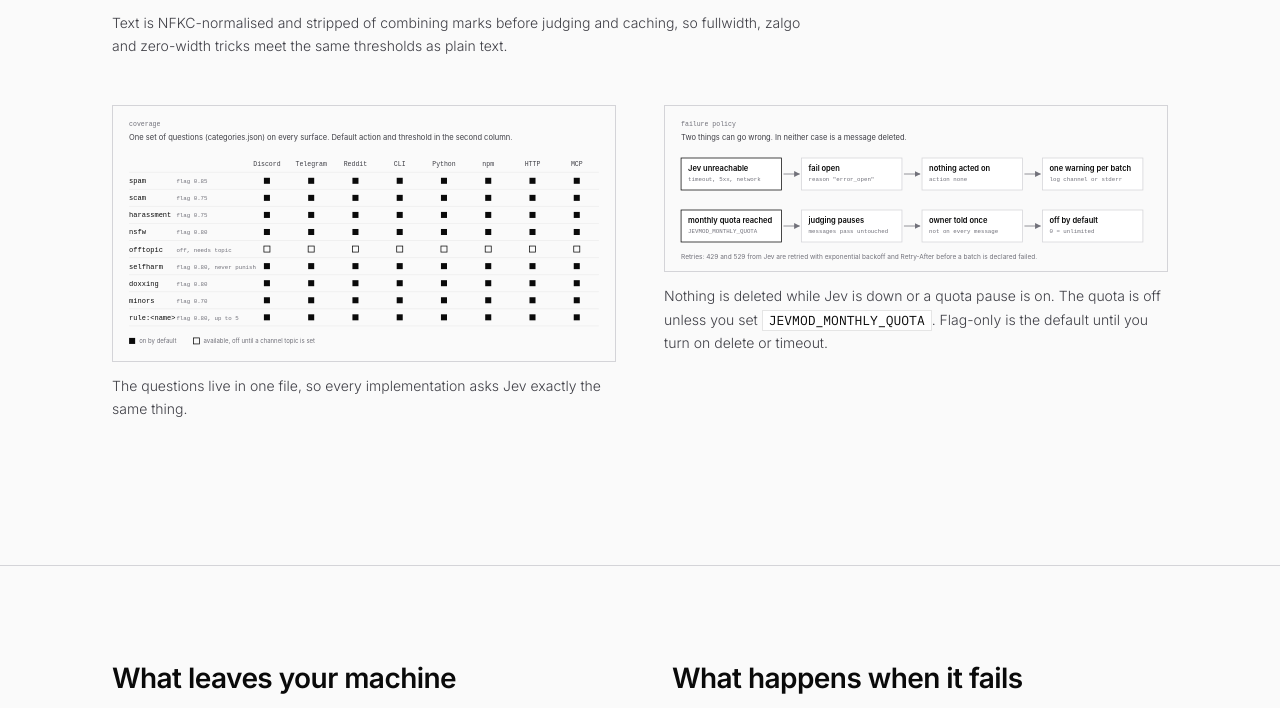
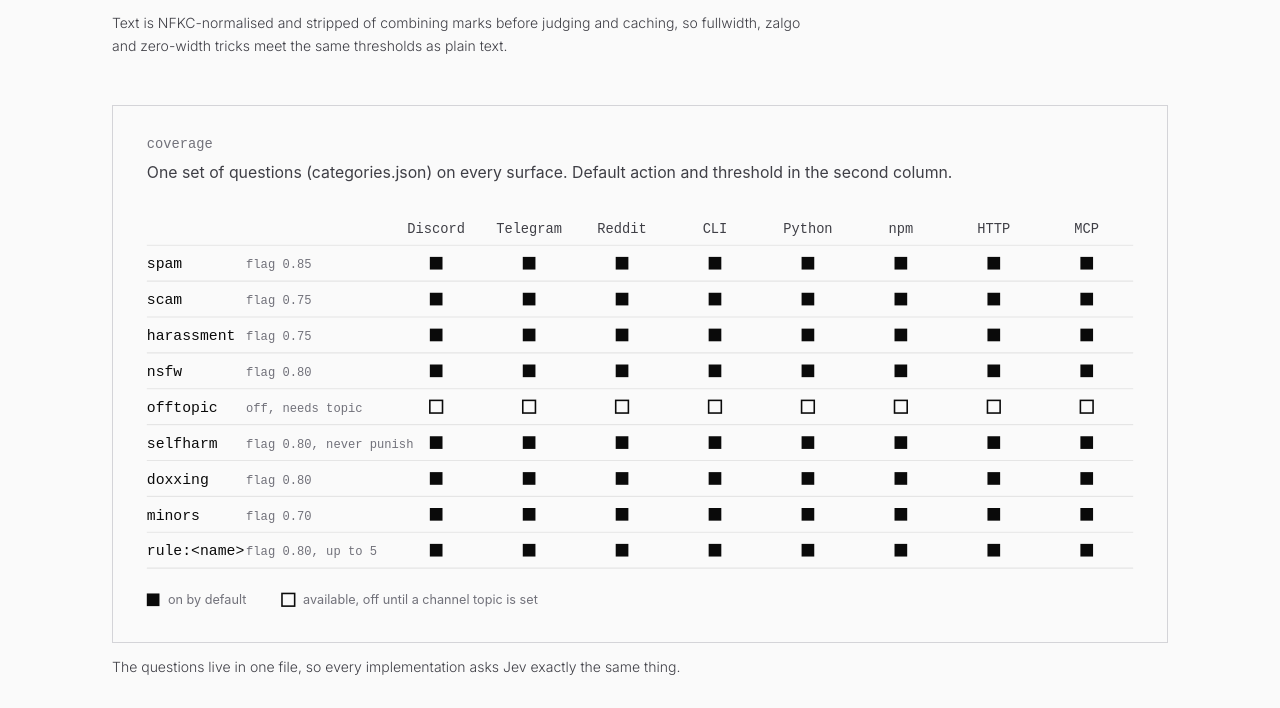
Before and after one commit to femisapien/jevmod, a plain HTML site: page docs/index.html in a window 1280 px wide. Shown: the part 8622-9330 px from the top of the page. Drawn offline with Linux system fonts and the light colour scheme.

Commit message:
docs: diagrams full width (two-column made them unreadable)

```diff
--- a/docs/index.html
+++ b/docs/index.html
@@ -184,7 +184,7 @@
   .fig img { display: block; width: 100%; height: auto; border: 1px solid var(--line); background: var(--bg); }
   .fig figcaption { margin-top: 12px; max-width: 80ch; font-size: 14px; }
   .fig figcaption a.open { display: none; color: var(--ink); border-bottom: 1px solid var(--line); margin-left: 6px; white-space: nowrap; }
-  .figs2 { display: grid; grid-template-columns: 1fr 1fr; gap: 48px; }
+  .figs2 { display: grid; grid-template-columns: 1fr; gap: 48px; }
   @media (max-width: 900px) { .figs2 { grid-template-columns: 1fr; } }
   @media (max-width: 640px) { .fig > a { display: none; } .fig { margin-bottom: 24px; } .fig figcaption { margin-top: 0; font-size: 16px; } .fig figcaption a.open { display: inline; } .figs2 { gap: 0; } }
 
```
